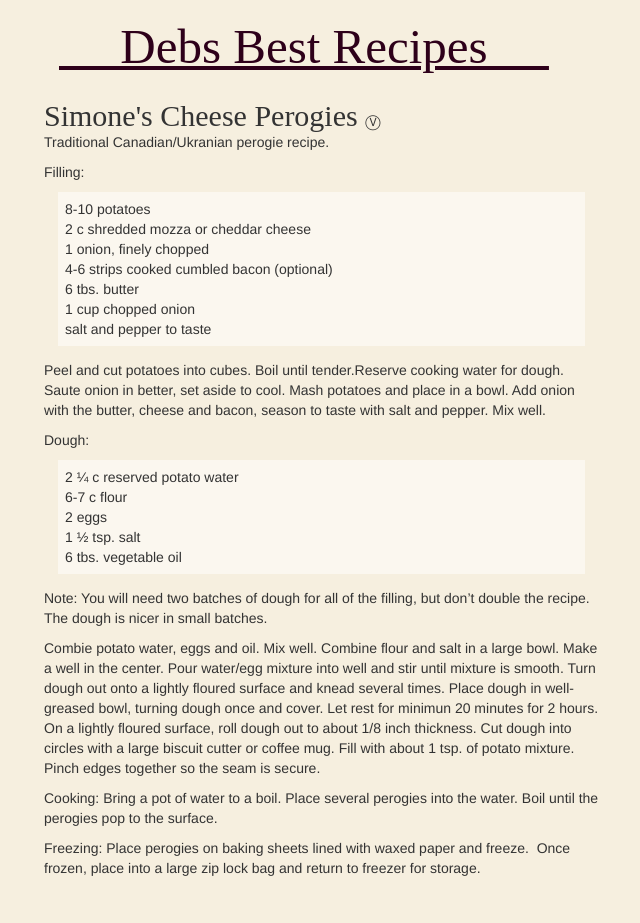
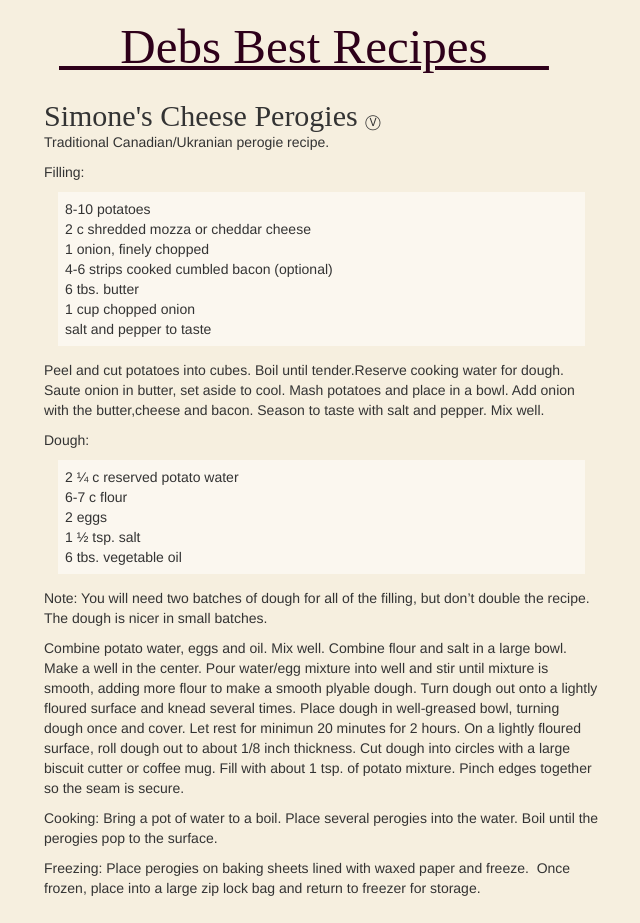
Before and after one commit to JonahBraun/debs-recipes, a Jekyll site: the page built from _posts/2005-09-07-perogies.md, in a window 1280 px wide. Shown: the whole page, without its empty margins (11-651 px from the left). Built offline with Jekyll 4.4.1, drawn with Linux system fonts in a browser that asks for light colours; nearby versions of some CDN libraries; some web fonts are replaced; Markdown is read by kramdown in place of the engine named in the settings.

Commit message:
Update 2005-09-07-perogies.md

```diff
--- a/_posts/2005-09-07-perogies.md
+++ b/_posts/2005-09-07-perogies.md
@@ -17,9 +17,9 @@ Filling:
 - salt and pepper to taste
 
 Peel and cut potatoes into cubes. Boil until tender.Reserve cooking water for dough.
-Saute onion in better, set aside to cool.
+Saute onion in butter, set aside to cool.
 Mash potatoes and place in a bowl.
-Add onion with the butter, cheese and bacon, season to taste with salt and pepper. Mix well.
+Add onion with the butter,cheese and bacon. Season to taste with salt and pepper. Mix well.
 
 Dough:
 
@@ -31,7 +31,7 @@ Dough:
 
 Note: You will need two batches of dough for all of the filling, but don't double the recipe. The dough is nicer in small batches.
 
-Combie potato water, eggs and oil. Mix well. Combine flour and salt in a large bowl. Make a well in the center. Pour water/egg mixture into well and stir until mixture is smooth.
+Combine potato water, eggs and oil. Mix well. Combine flour and salt in a large bowl. Make a well in the center. Pour water/egg mixture into well and stir until mixture is smooth, adding more flour to make a smooth plyable dough.
 Turn dough out onto a lightly floured surface and knead several times.
 Place dough in well-greased bowl, turning dough once and cover. Let rest for minimun 20 minutes for 2 hours.
 On a lightly floured surface, roll dough out to about 1/8 inch thickness.
```
